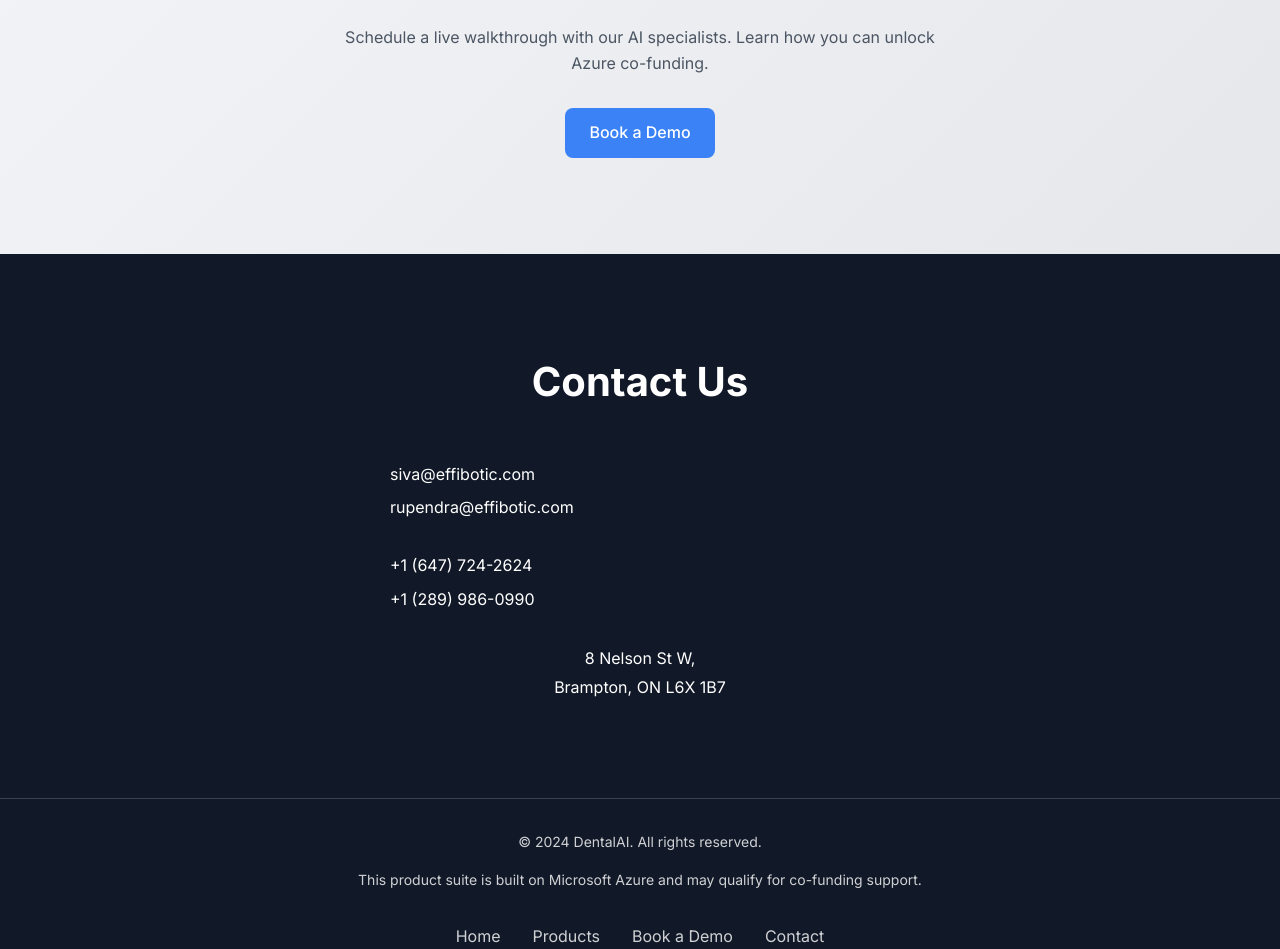
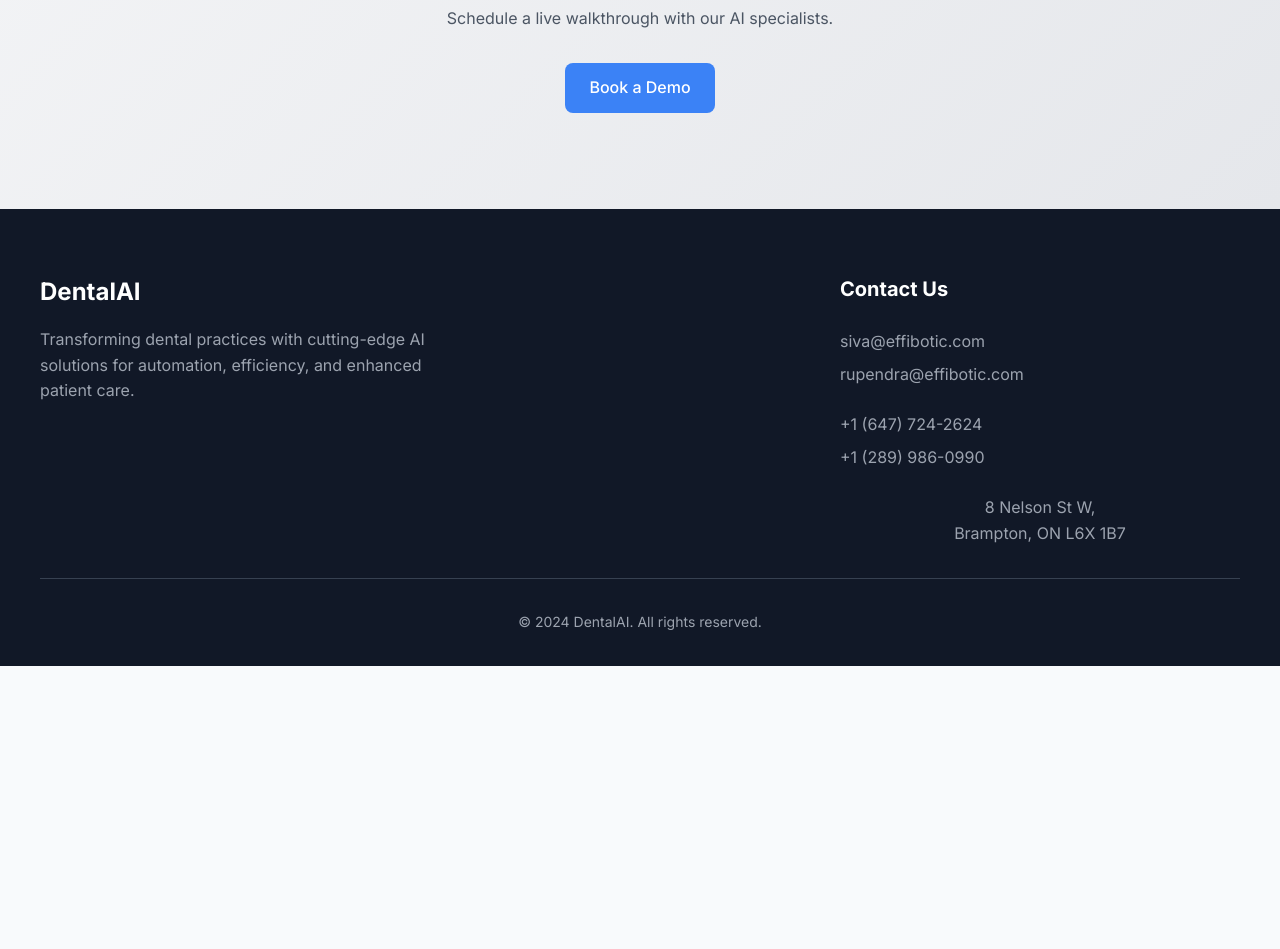
Before and after one commit to Jannatt22/Scheduly-AI, a React (Create React App) app: page / in a window 1280 px wide. Shown: the part 1848-2797 px from the top of the page. After the commit the page ends 2514 px from the top, so only its background shows below. Built offline with nearby package versions, Linux system fonts and the light colour scheme.

Commit message:
updated the footer and contact section and the styling of the page

```diff
--- a/src/App.css
+++ b/src/App.css
@@ -4,7 +4,6 @@
   --text-main: #1F2937;
   --bg-light: #F9FAFB;
   --bg-dark: #111827;
-  --azure-badge: #DBEAFE;
   --white: #FFFFFF;
 }
 
@@ -172,16 +171,6 @@ body {
   color: var(--text-main);
 }
 
-.azure-badge {
-  display: inline-block;
-  background: var(--azure-badge);
-  color: var(--primary);
-  padding: 0.25rem 0.75rem;
-  border-radius: 1rem;
-  font-size: 0.875rem;
-  margin: 1rem 0;
-}
-
 .product-cta {
   margin-top: 1rem;
   padding: 0.5rem 1rem;
@@ -269,46 +258,83 @@ body {
 .footer {
   background: var(--bg-dark);
   color: var(--white);
-  padding: 2rem;
-  border-top: 1px solid #374151;
+  padding: 4rem 2rem 2rem;
 }
 
 .footer-content {
   max-width: 1200px;
   margin: 0 auto;
   display: flex;
+  justify-content: space-between;
+  gap: 4rem;
+}
+
+.footer-company {
+  flex: 1;
+  max-width: 400px;
+}
+
+.footer-logo {
+  font-size: 1.5rem;
+  font-weight: 700;
+  margin-bottom: 1rem;
+}
+
+.company-description {
+  color: #9CA3AF;
+  line-height: 1.6;
+  margin-bottom: 2rem;
+}
+
+.footer-contact {
+  flex: 1;
+  max-width: 400px;
+}
+
+.footer-contact h3 {
+  font-size: 1.25rem;
+  margin-bottom: 1.5rem;
+}
+
+.contact-details {
+  display: flex;
   flex-direction: column;
-  align-items: center;
-  gap: 1rem;
+  gap: 1.5rem;
+}
+
+.contact-emails, .contact-phones {
+  display: flex;
+  flex-direction: column;
+  gap: 0.5rem;
+}
+
+.contact-details a {
+  color: #9CA3AF;
+  text-decoration: none;
+  transition: color 0.3s ease;
+}
+
+.contact-details a:hover {
+  color: var(--white);
+}
+
+.contact-address {
+  font-style: normal;
+  color: #9CA3AF;
+  line-height: 1.6;
+}
+
+.footer-bottom {
+  max-width: 1200px;
+  margin: 2rem auto 0;
+  padding-top: 2rem;
+  border-top: 1px solid #374151;
   text-align: center;
 }
 
 .copyright {
-  opacity: 0.8;
+  color: #9CA3AF;
   font-size: 0.875rem;
-}
-
-.azure-note {
-  opacity: 0.8;
-  max-width: 600px;
-  font-size: 0.875rem;
-}
-
-.footer-links {
-  display: flex;
-  gap: 2rem;
-  margin-top: 1rem;
-}
-
-.footer-links a {
-  color: var(--white);
-  text-decoration: none;
-  opacity: 0.8;
-  transition: opacity 0.3s ease;
-}
-
-.footer-links a:hover {
-  opacity: 1;
 }
 
 /* Responsive Design */
@@ -342,12 +368,12 @@ body {
     padding: 0 1rem;
   }
 
-  .contact-section {
-    padding: 4rem 1rem;
+  .footer-content {
+    flex-direction: column;
+    gap: 3rem;
   }
 
-  .footer-links {
-    flex-direction: column;
-    gap: 1rem;
+  .footer-company, .footer-contact {
+    max-width: 100%;
   }
 }
--- a/src/App.tsx
+++ b/src/App.tsx
@@ -20,7 +20,7 @@ const HeroSection = () => (
   <section className="hero-section" id="home">
     <div className="hero-content">
       <h1>AI-Driven Tools Built for Dental Growth</h1>
-      <p>Automate patient calls, claims, and more—all eligible for Microsoft Azure funding support.</p>
+      <p>Automate patient calls, claims, and streamline your dental practice operations.</p>
       <div className="hero-buttons">
         <button className="cta-button">Book a Demo</button>
         <a href="#products" className="secondary-button">Learn More</a>
@@ -38,7 +38,6 @@ const ProductCard = ({ title, description, icon }: { title: string; description:
     <div className="product-icon">{icon}</div>
     <h3>{title}</h3>
     <p>{description}</p>
-    <span className="azure-badge">Azure Funding Eligible</span>
     <button className="product-cta">Learn More</button>
   </div>
 );
@@ -74,15 +73,23 @@ const ProductsSection = () => (
 const DemoSection = () => (
   <section className="demo-section" id="demo">
     <h2>See It In Action</h2>
-    <p>Schedule a live walkthrough with our AI specialists. Learn how you can unlock Azure co-funding.</p>
+    <p>Schedule a live walkthrough with our AI specialists.</p>
     <button className="cta-button">Book a Demo</button>
   </section>
 );
 
-const ContactSection = () => (
-  <section className="contact-section" id="contact">
-    <div className="contact-content">
-      <h2>Contact Us</h2>
+const Footer = () => (
+  <footer className="footer">
+    <div className="footer-content">
+      <div className="footer-company">
+        <div className="footer-logo">DentalAI</div>
+        <p className="company-description">
+          Transforming dental practices with cutting-edge AI solutions for automation,
+          efficiency, and enhanced patient care.
+        </p>
+      </div>
+      <div className="footer-contact">
+        <h3>Contact Us</h3>
         <div className="contact-details">
           <div className="contact-emails">
             <a href="mailto:siva@effibotic.com">siva@effibotic.com</a>
@@ -98,20 +105,9 @@ const ContactSection = () => (
           </address>
         </div>
       </div>
-  </section>
-);
-
-const Footer = () => (
-  <footer className="footer">
-    <div className="footer-content">
+    </div>
+    <div className="footer-bottom">
       <p className="copyright">© 2024 DentalAI. All rights reserved.</p>
-      <p className="azure-note">This product suite is built on Microsoft Azure and may qualify for co-funding support.</p>
-      <div className="footer-links">
-        <a href="#home">Home</a>
-        <a href="#products">Products</a>
-        <a href="#demo">Book a Demo</a>
-        <a href="#contact">Contact</a>
-      </div>
     </div>
   </footer>
 );
@@ -124,7 +120,6 @@ function App() {
         <HeroSection />
         <ProductsSection />
         <DemoSection />
-        <ContactSection />
       </main>
       <Footer />
     </div>
```
Lines whose indentation alone changed are shown as unchanged.
